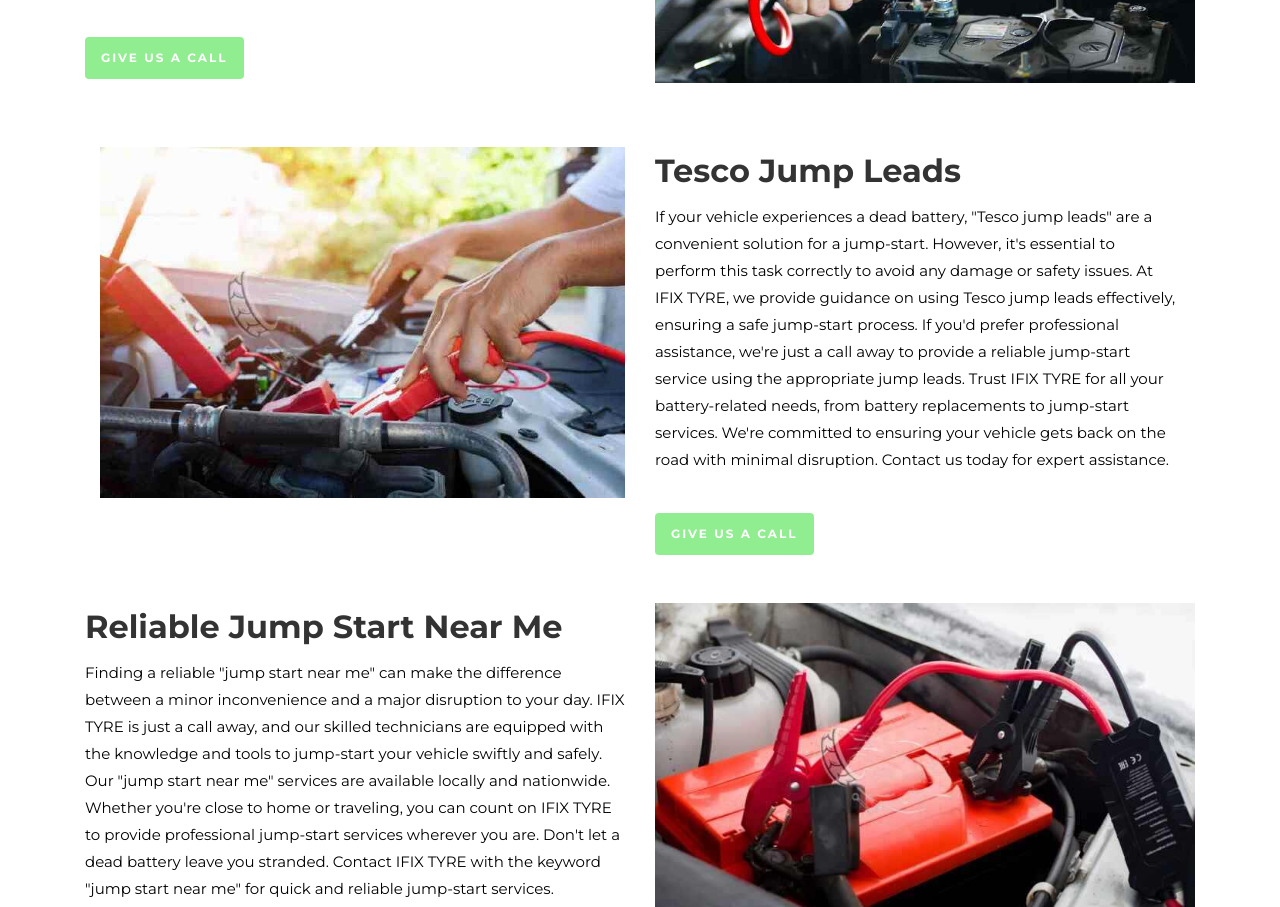
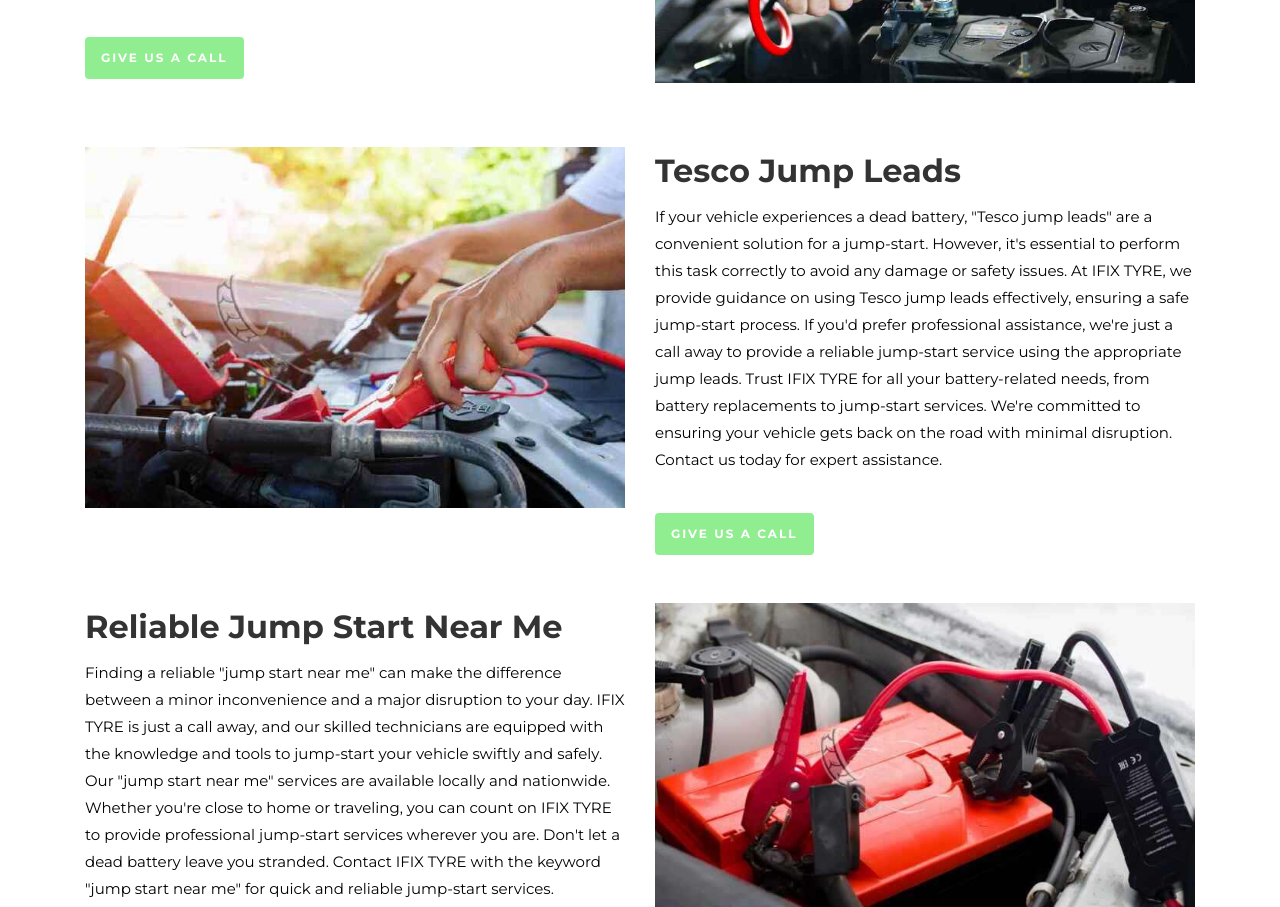
Before and after one commit to TahirKhadim/ifix_tyre_last, a plain HTML site: page jumpstart.html in a window 1280 px wide. Shown: the part 1509-2416 px from the top of the page. Drawn offline with nearby package versions, Linux system fonts and the light colour scheme; some packages are replaced by stand-ins of ours; no server answers.

Commit message:
Update jumpstart.html

```diff
--- a/jumpstart.html
+++ b/jumpstart.html
@@ -399,9 +399,9 @@
 
 
     </div>
-    <div class="container-fluid pb-4 pt-4  overflow-hidden">
-        <div class="container">
-            <div class="container">
+
+        <div class="container pb-4 pt-4  overflow-hidden">
+
                 <div class="row mt-3">
                     <div class="col-lg-6 col-sm-12">
                         <img src="images/images/jump2.jpg" alt="" class="img-fluid" id="left">
@@ -425,7 +425,7 @@
                 </div>
             </div>
         </div>
-    </div>
+
 
 
     <div class="container overflow-hidden">
```
